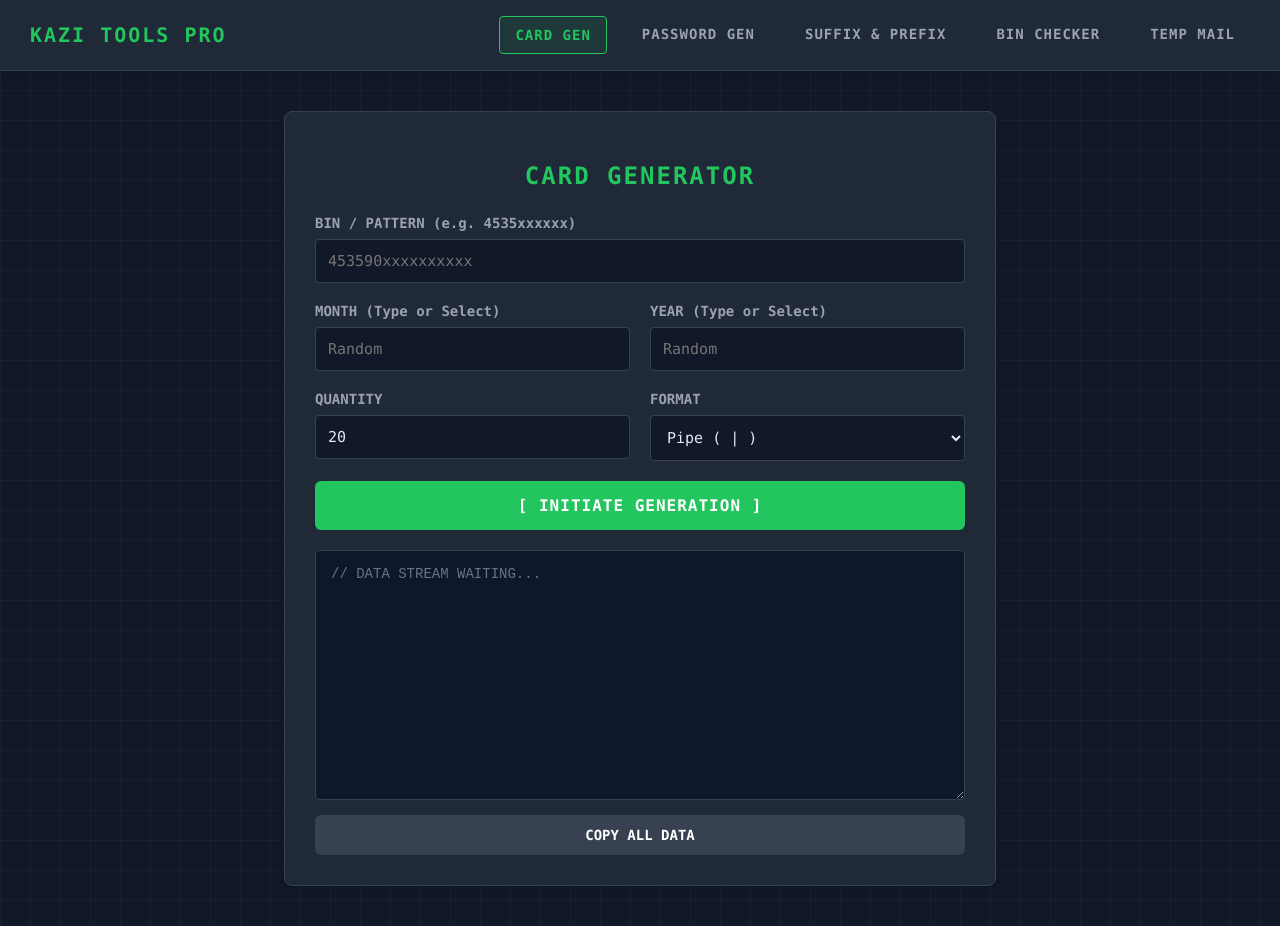
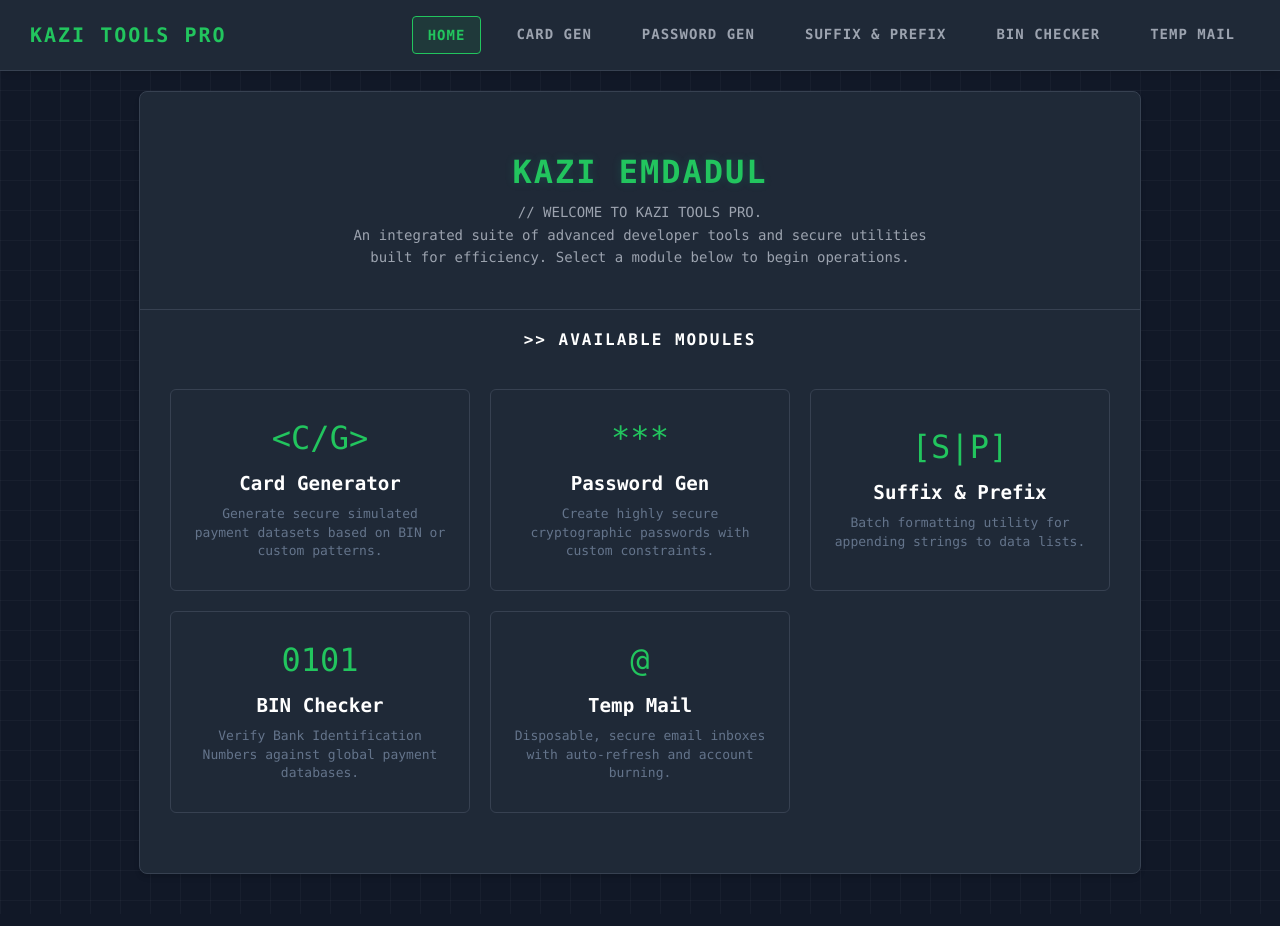
Before and after one commit to kaziemdadul/KaziTools, a plain HTML site: page index.html in a window 1280 px wide. Drawn offline with Linux system fonts and the light colour scheme.

Commit message:
Convert index.html to tool hub landing page and rename cardgen

```diff
--- a/index.html
+++ b/index.html
@@ -4,22 +4,90 @@
 <head>
     <meta charset="UTF-8">
     <meta name="viewport" content="width=device-width, initial-scale=1.0">
-    <title>Card Generator Pro</title>
+    <title>Home - KaziTools PRO</title>
     <!-- Link the external CSS file -->
     <link rel="stylesheet" href="style.css">
+    <style>
+        .hero-section {
+            text-align: center;
+            padding: 40px 10px;
+            margin-bottom: 20px;
+            border-bottom: 1px solid var(--border);
+        }
+
+        .hero-title {
+            color: var(--primary);
+            font-size: 2em;
+            margin-bottom: 10px;
+            text-transform: uppercase;
+            letter-spacing: 2px;
+            text-shadow: 0 0 10px rgba(16, 185, 129, 0.2);
+        }
+
+        .hero-subtitle {
+            color: #9ca3af;
+            font-family: 'Consolas', monospace;
+            font-size: 14px;
+            max-width: 600px;
+            margin: 0 auto;
+            line-height: 1.6;
+        }
+
+        .tools-grid {
+            display: grid;
+            grid-template-columns: repeat(auto-fill, minmax(250px, 1fr));
+            gap: 20px;
+            padding: 20px 0;
+        }
+
+        .tool-card {
+            background: var(--panel);
+            border: 1px solid var(--border);
+            border-radius: 6px;
+            padding: 25px 20px;
+            text-align: center;
+            text-decoration: none;
+            transition: all 0.3s ease;
+            display: flex;
+            flex-direction: column;
+            justify-content: center;
+            align-items: center;
+            min-height: 150px;
+        }
+
+        .tool-card:hover {
+            border-color: var(--primary);
+            transform: translateY(-5px);
+            box-shadow: 0 5px 15px rgba(16, 185, 129, 0.1);
+        }
+
+        .tool-icon {
+            font-size: 2em;
+            color: var(--primary);
+            margin-bottom: 15px;
+            font-family: 'Consolas', monospace;
+        }
+
+        .tool-title {
+            color: #fff;
+            font-size: 1.2em;
+            margin-bottom: 10px;
+            font-weight: 600;
+        }
+
+        .tool-desc {
+            color: #64748b;
+            font-size: 13px;
+            line-height: 1.4;
+        }
+    </style>
 </head>
 
 <body>
 
-    <!-- Custom Alert Box -->
-    <div id="customAlert" class="toast-overlay">
-        <h3 id="alertTitle">&gt;&gt; SYSTEM ALERT &lt;&lt;</h3>
-        <p id="alertMsg">Operation Completed.</p>
-    </div>
-
     <!-- Navigation Header -->
     <nav class="top-nav">
-        <div class="nav-brand">KAZI TOOLS PRO</div>
+        <a href="/" class="nav-brand" style="text-decoration: none;">KAZI TOOLS PRO</a>
 
         <!-- Hamburger Menu -->
         <div class="menu-toggle" onclick="toggleMenu()">
@@ -29,7 +97,8 @@
         </div>
 
         <div class="nav-links" id="navLinks">
-            <a href="index.html" class="nav-item active">Card Gen</a>
+            <a href="/" class="nav-item active">Home</a>
+            <a href="cardgen.html" class="nav-item">Card Gen</a>
             <a href="password.html" class="nav-item">Password Gen</a>
             <a href="prefix.html" class="nav-item">Suffix & Prefix</a>
             <a href="bin.html" class="nav-item">BIN Checker</a>
@@ -37,75 +106,65 @@
         </div>
     </nav>
 
-    <div class="page-wrapper">
-        <div class="container">
-            <h2>Card Generator</h2>
+    <div class="page-wrapper" style="padding-top: 20px;">
+        <div class="container" style="max-width: 1000px; padding: 0;">
 
-            <label>BIN / PATTERN (e.g. 4535xxxxxx)</label>
-            <input type="text" id="binInput" placeholder="453590xxxxxxxxxx" maxlength="18">
+            <!-- Hero Section -->
+            <div class="hero-section">
+                <h1 class="hero-title">Kazi Emdadul</h1>
+                <p class="hero-subtitle">
+                    // WELCOME TO KAZI TOOLS PRO.<br>
+                    An integrated suite of advanced developer tools and secure utilities built for efficiency. Select a
+                    module below to begin operations.
+                </p>
+            </div>
 
-            <div class="grid-input">
-                <div>
-                    <label>MONTH (Type or Select)</label>
-                    <input type="text" id="monthInput" list="months" placeholder="Random">
-                    <datalist id="months">
-                        <option value="Random">
-                        <option value="01">
-                        <option value="02">
-                        <option value="03">
-                        <option value="04">
-                        <option value="05">
-                        <option value="06">
-                        <option value="07">
-                        <option value="08">
-                        <option value="09">
-                        <option value="10">
-                        <option value="11">
-                        <option value="12">
-                    </datalist>
-                </div>
-                <div>
-                    <label>YEAR (Type or Select)</label>
-                    <input type="text" id="yearInput" list="years" placeholder="Random">
-                    <datalist id="years">
-                        <option value="Random">
-                            <!-- Populated via Script -->
-                    </datalist>
+            <!-- Tools Grid -->
+            <div style="padding: 0 30px 40px 30px;">
+                <h2 style="font-size: 16px; margin-bottom: 20px; color: #fff;">>> AVAILABLE MODULES</h2>
+
+                <div class="tools-grid">
+
+                    <a href="cardgen.html" class="tool-card">
+                        <div class="tool-icon">&lt;C/G&gt;</div>
+                        <div class="tool-title">Card Generator</div>
+                        <div class="tool-desc">Generate secure simulated payment datasets based on BIN or custom
+                            patterns.</div>
+                    </a>
+
+                    <a href="password.html" class="tool-card">
+                        <div class="tool-icon">***</div>
+                        <div class="tool-title">Password Gen</div>
+                        <div class="tool-desc">Create highly secure cryptographic passwords with custom constraints.
+                        </div>
+                    </a>
+
+                    <a href="prefix.html" class="tool-card">
+                        <div class="tool-icon">[S|P]</div>
+                        <div class="tool-title">Suffix & Prefix</div>
+                        <div class="tool-desc">Batch formatting utility for appending strings to data lists.</div>
+                    </a>
+
+                    <a href="bin.html" class="tool-card">
+                        <div class="tool-icon">0101</div>
+                        <div class="tool-title">BIN Checker</div>
+                        <div class="tool-desc">Verify Bank Identification Numbers against global payment databases.
+                        </div>
+                    </a>
+
+                    <a href="tempmail.html" class="tool-card">
+                        <div class="tool-icon">@</div>
+                        <div class="tool-title">Temp Mail</div>
+                        <div class="tool-desc">Disposable, secure email inboxes with auto-refresh and account burning.
+                        </div>
+                    </a>
+
                 </div>
             </div>
 
-            <div class="grid-input">
-                <div>
-                    <label>QUANTITY</label>
-                    <input type="number" id="quantity" value="20" min="1" max="100">
-                </div>
-                <div>
-                    <label>FORMAT</label>
-                    <select id="formatInput">
-                        <option value="pipe" selected>Pipe ( | )</option>
-                        <option value="colon">Colon ( : )</option>
-                        <option value="csv">Comma ( , )</option>
-                        <option value="slash">Slash ( / )</option>
-                        <option value="space">Space ( )</option>
-                        <option value="sql">SQL Query</option>
-                        <option value="json">JSON</option>
-                    </select>
-                </div>
-            </div>
-
-            <button class="gen-btn" onclick="generateBulk()">[ INITIATE GENERATION ]</button>
-
-            <div id="outputContainer" class="output-container">
-                <div class="output-placeholder" id="placeholderMsg">// DATA STREAM WAITING...</div>
-            </div>
-            <textarea id="outputHidden" style="display:none;"></textarea>
-
-            <button class="copy-btn" onclick="copyAll()">COPY ALL DATA</button>
         </div>
     </div>
 
-    <!-- Link the external JS file -->
-    <script src="script.js"></script>
     <script>
         function toggleMenu() {
             const navLinks = document.getElementById('navLinks');
```
Also changed, not shown: bin.html (+3 -2 lines), cardgen.html (added, +118 -0 lines), password.html (+3 -2 lines), prefix.html (+3 -2 lines), tempmail.html (+3 -2 lines).
